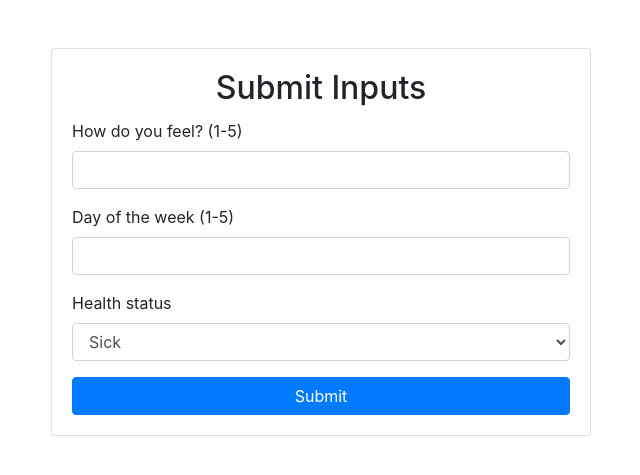
After one commit to henritaing/social_tracker, a Flask app: page /inputs in a window 1280 px wide. The commit adds this page. Shown: the top 475 px of the page, without its empty margins (319-959 px from the left). Run offline with Flask 3, Linux system fonts and the light colour scheme; some libraries are stand-ins or nearby versions.

Commit message:
update back

```diff
--- a/app.py
+++ b/app.py
@@ -1,28 +1,45 @@
-from flask import Flask, render_template, request, redirect, url_for
+from flask import Flask, render_template, request, redirect, url_for, session
 from flask_sqlalchemy import SQLAlchemy
+from enum import Enum
+from flask_migrate import Migrate
+
+
 
 
 app = Flask(__name__)
-app.config['SQLALCHEMY_DATABASE_URI'] = 'sqlite:///users.db'  # Chemin vers la base de données
+app.secret_key = 'votre_clé_secrète_ici'
+app.config['SQLALCHEMY_DATABASE_URI'] = 'sqlite:///users.db'
 db = SQLAlchemy(app)
+migrate = Migrate(app, db)
+
+class HealthStatus(Enum):
+    SICK = "Sick"
+    OK = "OK"
+    ROCKING = "Rocking"
 
 class User(db.Model):
     id = db.Column(db.Integer, primary_key=True)
     username = db.Column(db.String(100), unique=True, nullable=False)
     password = db.Column(db.String(100), nullable=False)
+    feel = db.Column(db.Integer, default=None)
+    day = db.Column(db.Integer, default=None)
+    health = db.Column(db.Enum(HealthStatus), default=None)
 
-# Utiliser un décorateur pour exécuter le code à l'intérieur du contexte de l'application Flask
+    # Ajouter des contraintes pour feel et day
+    __table_args__ = (
+        db.CheckConstraint('feel >= 1 AND feel <= 5', name='check_feel_range'),
+        db.CheckConstraint('day >= 1 AND day <= 5', name='check_day_range'),
+    )
+
 with app.app_context():
-    # Créer toutes les tables de la base de données (si elles n'existent pas déjà)
     db.create_all()
 
-@app.route('/register')  # Route pour afficher la page d'inscription
+@app.route('/register')
 def register():
     return render_template('register.html')
 
 @app.route('/')
 def login():
-    # Logique de la page de login
     return render_template('login.html')
 
 @app.route('/process_login', methods=['POST'])
@@ -31,38 +48,54 @@ def process_login():
     password = request.form['password']
     user = User.query.filter_by(username=username, password=password).first()
     if user:
-        # Connexion réussie, redirigez l'utilisateur vers le dashboard
-        return redirect(url_for('dashboard'))
+        session['username'] = username  # Définir le nom d'utilisateur dans la session
+        return redirect(url_for('inputs'))
     else:
-        # Redirigez l'utilisateur vers la page de login avec un message d'erreur
         return render_template('login.html', error='Invalid credentials. Please try again.')
 
-@app.route('/process_register', methods=['POST'])  # Route pour traiter le formulaire d'inscription
+@app.route('/process_register', methods=['POST'])
 def process_register():
-    # Récupérer les données soumises par le formulaire
     username = request.form['username']
     password = request.form['password']
     confirm_password = request.form['confirm_password']
 
-    # Vérifier si le mot de passe et la confirmation de mot de passe correspondent
     if password != confirm_password:
-        # Rediriger l'utilisateur vers la page d'inscription avec un message d'erreur
         return render_template('register.html', error='Password and confirm password do not match')
 
-    # Si les mots de passe correspondent, enregistrer l'utilisateur dans la base de données ou effectuer toute autre action nécessaire
+    new_user = User(username=username, password=password, feel=None, day=None, health=None)
+    db.session.add(new_user)
+    db.session.commit()
+    session['username'] = username  # Définir le nom d'utilisateur dans la session
+    return redirect(url_for('login'))
 
-    # Rediriger l'utilisateur vers la page de connexion après inscription réussie
-    return redirect(url_for('login'))
+
+@app.route('/inputs')
+def inputs():
+    return render_template('inputs.html')
+
+
+@app.route('/process_inputs', methods=['POST'])
+def process_inputs():
+    feel = int(request.form['feel'])
+    day = int(request.form['day'])
+    health = request.form['health']
+
+    user = User.query.filter_by(username=session['username']).first()
+    if user:
+        user.feel = feel
+        user.day = day
+        user.health = health
+        db.session.commit()
+
+    return redirect(url_for('dashboard'))
 
 
 @app.route('/dashboard')
 def dashboard():
-    # Logique du dashboard
     return render_template('dashboard.html')
 
 @app.route('/settings')
 def settings():
-    # Logique de la page de paramètres
     return render_template('settings.html')
 
 if __name__ == '__main__':
--- a/requirements.txt
+++ b/requirements.txt
@@ -1,2 +1,3 @@
 pip install flask
 pip install flask-sqlalchemy
+pip install flask-migrate
--- /dev/null
+++ b/templates/inputs.html
@@ -0,0 +1,43 @@
+<!-- inputs.html -->
+<!DOCTYPE html>
+<html lang="en">
+<head>
+    <meta charset="UTF-8">
+    <meta name="viewport" content="width=device-width, initial-scale=1.0">
+    <title>Inputs</title>
+    <!-- Inclure Bootstrap CSS -->
+    <link rel="stylesheet" href="https://stackpath.bootstrapcdn.com/bootstrap/4.5.2/css/bootstrap.min.css">
+</head>
+<body>
+    <div class="container">
+        <div class="row justify-content-center">
+            <div class="col-md-6">
+                <div class="card mt-5">
+                    <div class="card-body">
+                        <h2 class="card-title text-center">Submit Inputs</h2>
+                        <form action="/process_inputs" method="POST">
+                            <div class="form-group">
+                                <label for="feel">How do you feel? (1-5)</label>
+                                <input type="number" class="form-control" id="feel" name="feel" min="1" max="5" required>
+                            </div>
+                            <div class="form-group">
+                                <label for="day">Day of the week (1-5)</label>
+                                <input type="number" class="form-control" id="day" name="day" min="1" max="5" required>
+                            </div>
+                            <div class="form-group">
+                                <label for="health">Health status</label>
+                                <select class="form-control" id="health" name="health" required>
+                                    <option value="Sick">Sick</option>
+                                    <option value="OK">OK</option>
+                                    <option value="Rocking">Rocking</option>
+                                </select>
+                            </div>
+                            <button type="submit" class="btn btn-primary btn-block">Submit</button>
+                        </form>
+                    </div>
+                </div>
+            </div>
+        </div>
+    </div>
+</body>
+</html>
--- a/templates/login.html
+++ b/templates/login.html
@@ -24,6 +24,7 @@
                             </div>
                             <button type="submit" class="btn btn-primary btn-block">Login</button>
                         </form>
+                        <!-- Ajoutez un lien vers la nouvelle page ici -->
                         <p class="text-center mt-3">Don't have an account? <a href="{{ url_for('register') }}">Register here</a></p>
                     </div>
                 </div>
```
Also changed, not shown: instance/users.db, templates/process_inputs.html (deleted).
